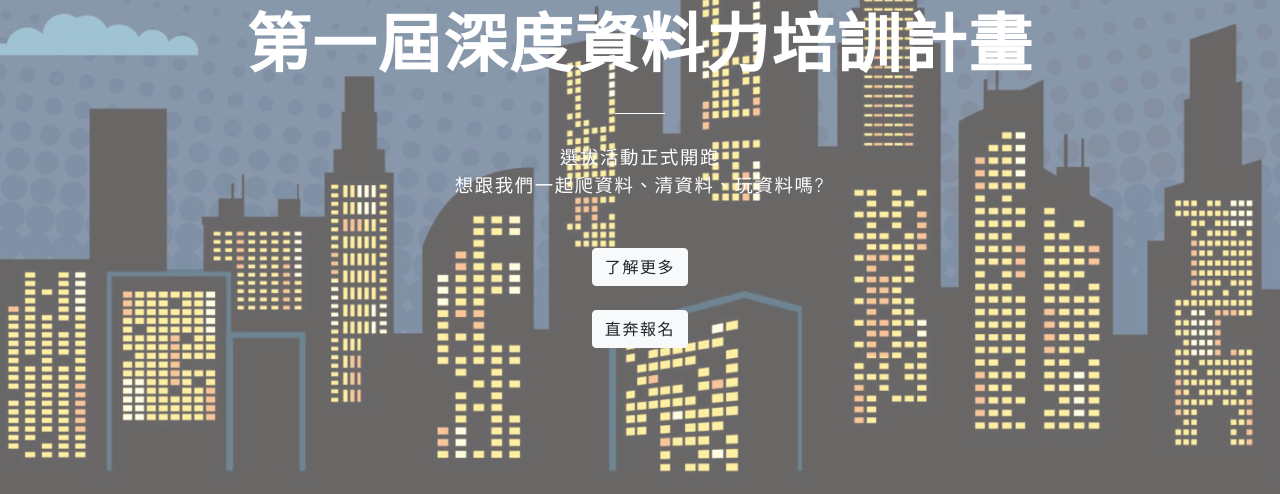
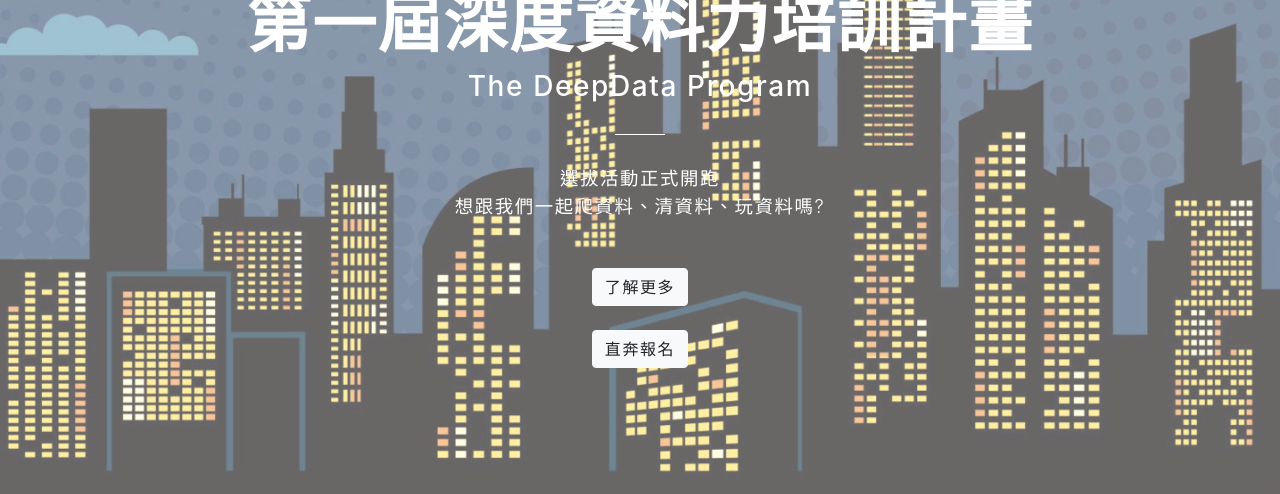
Before and after one commit to tkustatdc/deepdata_program_1st, a website with bundled scripts: page index.html in a window 1280 px wide. Shown: the part 306-800 px from the top of the page. Built offline with nearby package versions, Linux system fonts and the light colour scheme; files whose address does not match are found by name.

Commit message:
Add program name

```diff
--- a/index.html
+++ b/index.html
@@ -70,6 +70,9 @@
             <h1>
               <strong>第一屆深度資料力培訓計畫</strong>
             </h1>
+            <h3>
+              The DeepData Program
+            </h3>
             <hr class="light">
           </div>
           <div class="col-lg-8 mx-auto">
@@ -105,6 +108,7 @@
         <div class="row">
           <div class="col-lg-12 text-center">
             <h2 class="section-heading">深度資料力培訓計畫</h2>
+            <h4> The DeepData Program </h4>
             <hr class="my-4">
           </div>
         </div>
```
